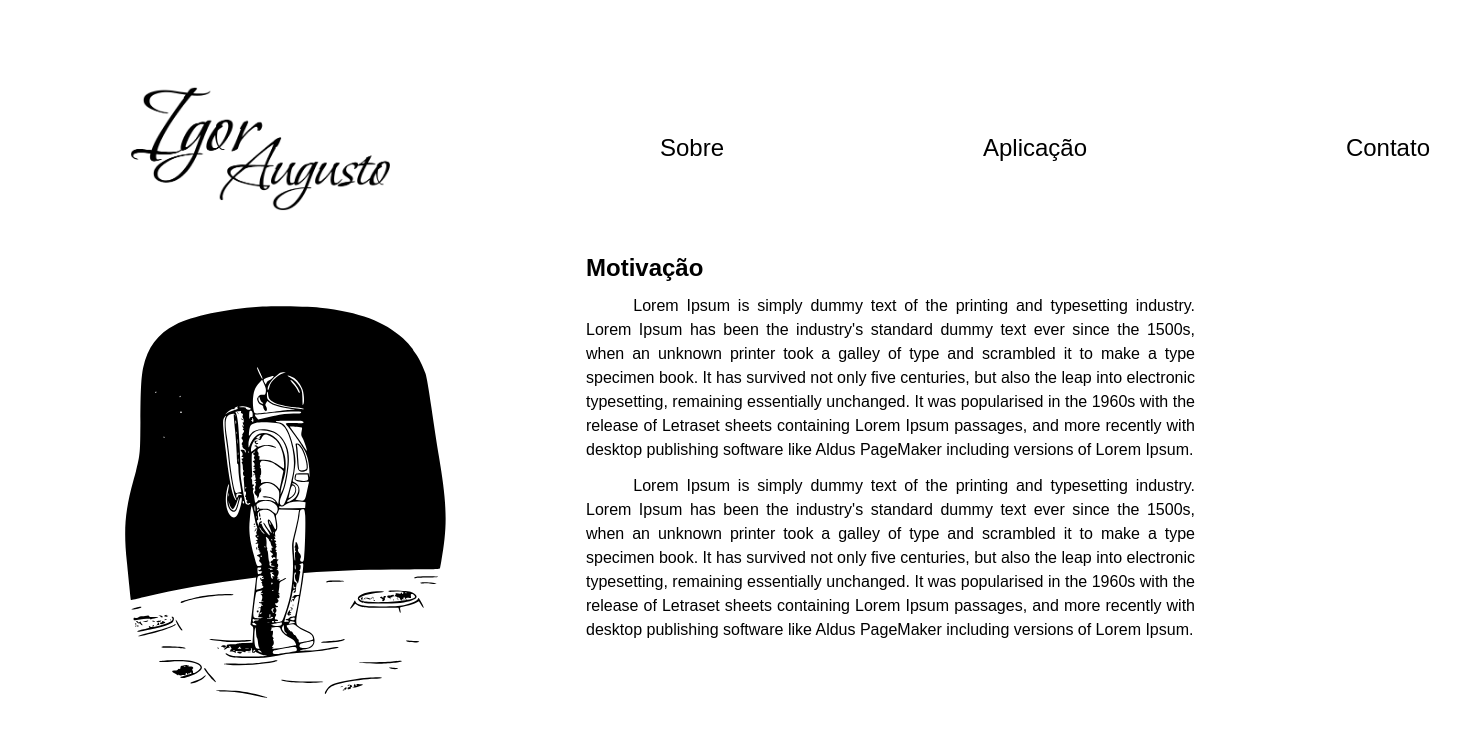
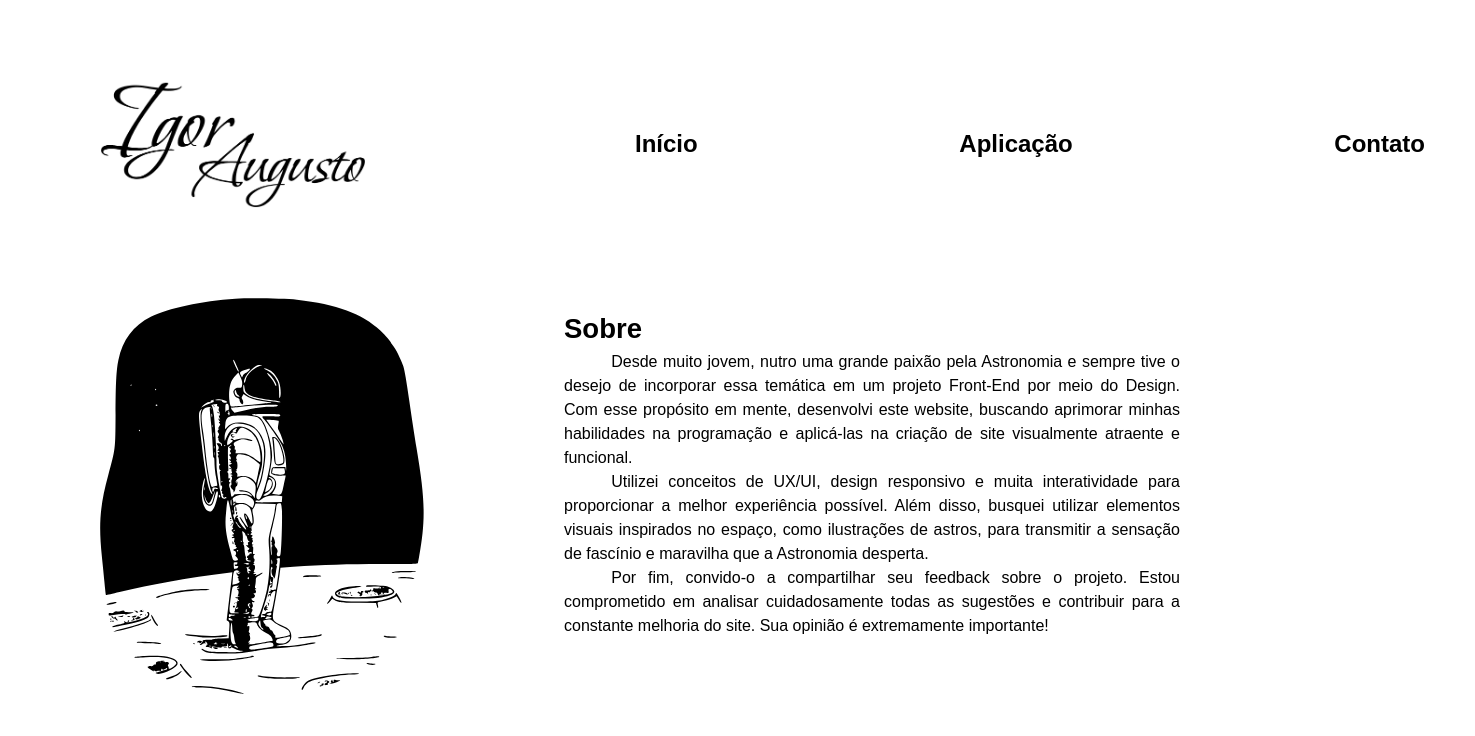
Before and after one commit to igoraugustobrz/Calculator, a plain HTML site: page index.html in a window 1280 px wide. Shown: the whole page, 1475 px wide, since content can reach past the window. Drawn offline with Linux system fonts and the light colour scheme; a web font is replaced by a local one.

Commit message:
Organizando o código e primeira seção concluída

```diff
--- /dev/null
+++ b/css/reset.css
@@ -0,0 +1,32 @@
+/* ===================
+        Reset geral
+   =================== */
+* {
+    margin: 0px;
+    padding: 0px;
+    box-sizing: border-box;
+    font-family: "Arial", "Times New Roman";
+}
+
+/* ===================
+          Reset
+   =================== */
+header, article, section {
+    position: relative;
+    margin: 0px;
+    padding: 0px;
+    top: 0;
+    left: 0;
+    right: 0;
+    height: auto;
+    width: 100%;
+}
+
+/* ===================
+    Reset e Formatação
+   =================== */
+   ul {
+    list-style-type: none;
+    margin: 0px;
+    padding: 0px;
+}
--- a/css/style.css
+++ b/css/style.css
@@ -1,47 +1,20 @@
-/* ===================
-     Animação carregar
-        conteúdo
-   =================== */
-@keyframes load {
-    to {
-        opacity: 1;
-    }
+@import url('https://fonts.googleapis.com/css2?family=Arsenal&family=Bonheur+Royale&family=Inter&display=swap');
 
-    from {
-        opacity: 0;
-        transform: translateX(0);
-    }
-}
-
-/* =====================
-   Definição da animação
-   ===================== */
-.load-animation {
-    animation-name: load;
-    animation-duration: 1.5s;
-    animation-timing-function: ease;
-    animation-fill-mode: forwards;
+/* =======================
+   Background da Scrollbar
+   ======================= */
+::-webkit-scrollbar {
+    width: 12px;
+    border: 5px solid white;
 }
 
 /* ===================
-        Reset geral
+        ScrollBar
    =================== */
-* {
-    margin: 0px;
-    padding: 0px;
-    box-sizing: border-box;
-    font-family: "Arial", "Times New Roman";
-}
-
-body {
-    overflow-x: hidden;
-}
-
-/* ===================
-     Header e Navbar
-   =================== */
-.header-nav {
-    transform: translateX(20px);
+::-webkit-scrollbar-thumb {
+    background-color: black;
+    border-radius: 50px;
+    border: 2px solid white;
 }
 
 /* ===================
@@ -53,21 +26,8 @@ body {
     justify-content: space-between;
     align-items: center;
     max-width: 1920px;
-    width: 1350px;
-    padding: 5px;
-    margin: 80px 105px 0px 105px;
-}
-
-/* ===================
-          Reset
-   =================== */
-header, article, section {
-    position: relative;
-    margin: 0px;
-    padding: 0px;
-    top: 0;
-    height: auto;
-    width: 100%;
+    width: 1325px;
+    margin: 80px 100px 0px 100px;
 }
 
 /* ===================
@@ -78,7 +38,38 @@ header, article, section {
     flex-direction: row;
     justify-content: space-between;
     align-items: center;
-    width: 1300px;
+    width: 1330px;
+}
+
+/* ===================
+        Pode ser
+      reposicionado
+   =================== */
+nav a {
+    position: relative;
+}
+
+/* ========================
+   Cria a barra horizontal
+        abaixo do nav a
+   ======================== */
+nav a::after {
+    content: " ";
+    width: 0%;
+    height: 2.2px;
+    background-color: black;
+    position: absolute;
+    bottom: 0;
+    left: 0;
+    transition: 0.25s ease-in-out;
+}
+
+/* ====================
+   Mouse acima == ativo
+   ==================== */
+nav a:hover::after {
+    width: 100%;
+    border-radius: 10px;
 }
 
 /* ===================
@@ -90,29 +81,13 @@ header, article, section {
 }
 
 /* ===================
-    Reset e Formatação
-   =================== */
-ul {
-    list-style-type: none;
-    margin: 0px;
-    padding: 0px;
-}
-
-/* ===================
        Alinhamento
         Horizontal
    =================== */
 .list {
     display: flex;
     justify-content: space-between;
-    width: 770px;
-}
-
-/* ===================
-     Deixar em linha
-   =================== */
-li {
-    display: inline;
+    width: 790px;
 }
 
 /* ===================
@@ -120,15 +95,10 @@ li {
    =================== */
 .list li a {
     text-decoration: none;
+    font-family: "Arsenal", "Arial", "Times New Roman";
+    font-weight: 700;
     font-size: 24px;
     color: black;
-}
-
-/* ===================
-     Seção motivação
-   =================== */
-.section-motivation {
-    transform: translateX(20px);
 }
 
 /* ===================
@@ -138,8 +108,8 @@ li {
     display: flex;
     flex-direction: row;
     justify-content: flex-start;
-    align-items: center;
-    margin: 0px 105px 0px 105px;
+    align-items: start;
+    margin: 0px 100px 0px 100px;
 }
 
 /* ===================
@@ -152,9 +122,9 @@ li {
 }
 
 /* ===================
-    Article motivação
+      Article sobre
    =================== */
-#motivational-article {
+#about-article {
     margin-left: 140px;
 }
 
@@ -162,10 +132,19 @@ li {
          Content
    =================== */
 .content {
-    display: inline;
     width: 100%;
-    height: 400px;
-    margin-right: 20px;
+    height: auto;
+    margin-top: 100px;
+}
+
+/* ===================
+      Formatação do
+         Título
+   =================== */
+.title {
+    font-family: "Arsenal", "Arial", "Times New Roman";
+    font-size: 27.5px;
+    line-height: 1.5;
 }
 
 /* ===================
@@ -174,6 +153,5 @@ li {
 .text {
     text-indent: 47.25px;
     line-height: 1.5;
-    margin-top: 0.75em;
     text-align: justify;
 }
--- a/index.html
+++ b/index.html
@@ -10,7 +10,7 @@
     <link rel="shortcut icon" href="" type="image/x-icon">
     <title>Calculator</title>
 
-    <!-- CSS -->
+    <link rel="stylesheet" href="css/reset.css">
     <link rel="stylesheet" href="css/style.css">
 
 </head>
@@ -18,12 +18,12 @@
 <body>
 
     <!-- Header and Navbar -->
-    <header class="header-nav load-animation">
+    <header>
         <div class="flex-container">
             <nav class="nav-container">
                 <img src="img/logo.png" id="logo" alt="Logo">
                 <ul class="list">
-                    <li><a href="#">Sobre</a></li>
+                    <li><a href="#">Início</a></li>
                     <li><a href="#">Aplicação</a></li>
                     <li><a href="#">Contato</a></li>
                 </ul>
@@ -32,50 +32,51 @@
     </header>
     <!-- End of Header and Navbar  -->
 
-    <!-- About me Section -->
-    <section class="section-motivation load-animation">
+
+    <main>
+
+        <!-- Section -->
+        <section>
             <div class="container-content">
                 <img src="img/astronauta.svg" alt="Astronauta" id="astronaut">
-            <article id="motivational-article">
+
+                <!-- About Article  -->
+                <article id="about-article">
                     <div class="content">
-                    <h2 class="title">Motivação</h2>
-                    <p class="text">Lorem Ipsum is simply dummy text of the printing and typesetting industry. Lorem
-                        Ipsum
-                        has
-                        been the industry's standard dummy text ever
-                        since the 1500s, when an unknown printer took a galley of type and scrambled it to make a type
-                        specimen
-                        book. It has survived not only
-                        five centuries, but also the leap into electronic typesetting, remaining essentially unchanged.
-                        It
-                        was
-                        popularised in the 1960s with the
-                        release of Letraset sheets containing Lorem Ipsum passages, and more recently with desktop
-                        publishing
-                        software like Aldus PageMaker
-                        including versions of Lorem Ipsum.
+                        <h2 class="title">Sobre</h2>
+                        <p class="text">Desde muito jovem, nutro uma grande paixão pela Astronomia e sempre tive o
+                            desejo de incorporar essa temática em um projeto Front-End por meio do Design. Com esse
+                            propósito em mente, desenvolvi este website, buscando aprimorar minhas habilidades na
+                            programação e aplicá-las na criação de site visualmente atraente e funcional.
+
                         </p>
-                    <p class="text">Lorem Ipsum is simply dummy text of the printing and typesetting industry. Lorem
-                        Ipsum
-                        has
-                        been the industry's standard dummy text ever
-                        since the 1500s, when an unknown printer took a galley of type and scrambled it to make a type
-                        specimen
-                        book. It has survived not only
-                        five centuries, but also the leap into electronic typesetting, remaining essentially unchanged.
-                        It
-                        was
-                        popularised in the 1960s with the
-                        release of Letraset sheets containing Lorem Ipsum passages, and more recently with desktop
-                        publishing
-                        software like Aldus PageMaker
-                        including versions of Lorem Ipsum.
+                        <p class="text">Utilizei conceitos de UX/UI, design responsivo e muita interatividade para
+                            proporcionar a
+                            melhor experiência possível. Além disso, busquei utilizar elementos visuais inspirados no
+                            espaço, como ilustrações de astros, para transmitir a sensação de fascínio e maravilha que a
+                            Astronomia desperta.
+                        </p>
+                        <p class="text">
+                            Por fim, convido-o a compartilhar seu feedback sobre o projeto. Estou comprometido em
+                            analisar cuidadosamente todas as sugestões e contribuir para a constante melhoria do site.
+                            Sua opinião é extremamente importante!
                         </p>
                     </div>
                 </article>
             </div>
         </section>
-    <!-- End of About me Section -->
+        <!-- End of Section -->
+
+        <!-- Section Phases -->
+        <section>
+            <div>
+
+            </div>
+        </section>
+        <!-- End of Phases -->
+
+    </main>
+
 
 </body>
 
```
Lines whose indentation alone changed are shown as unchanged.
